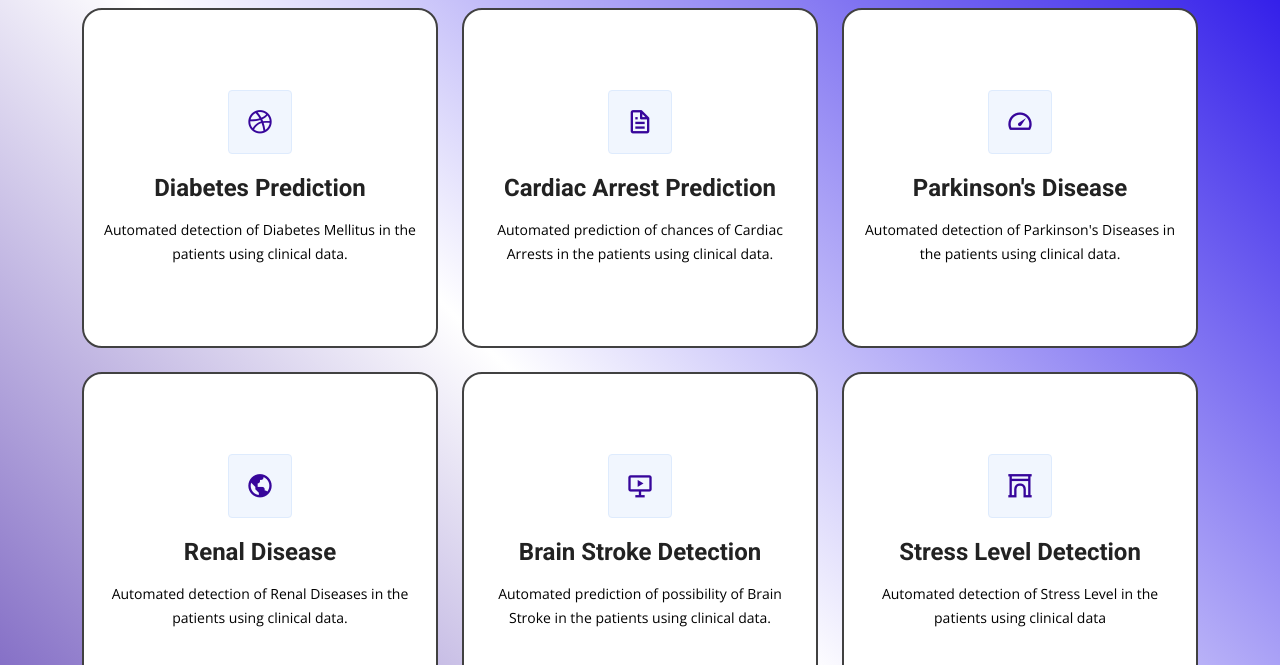
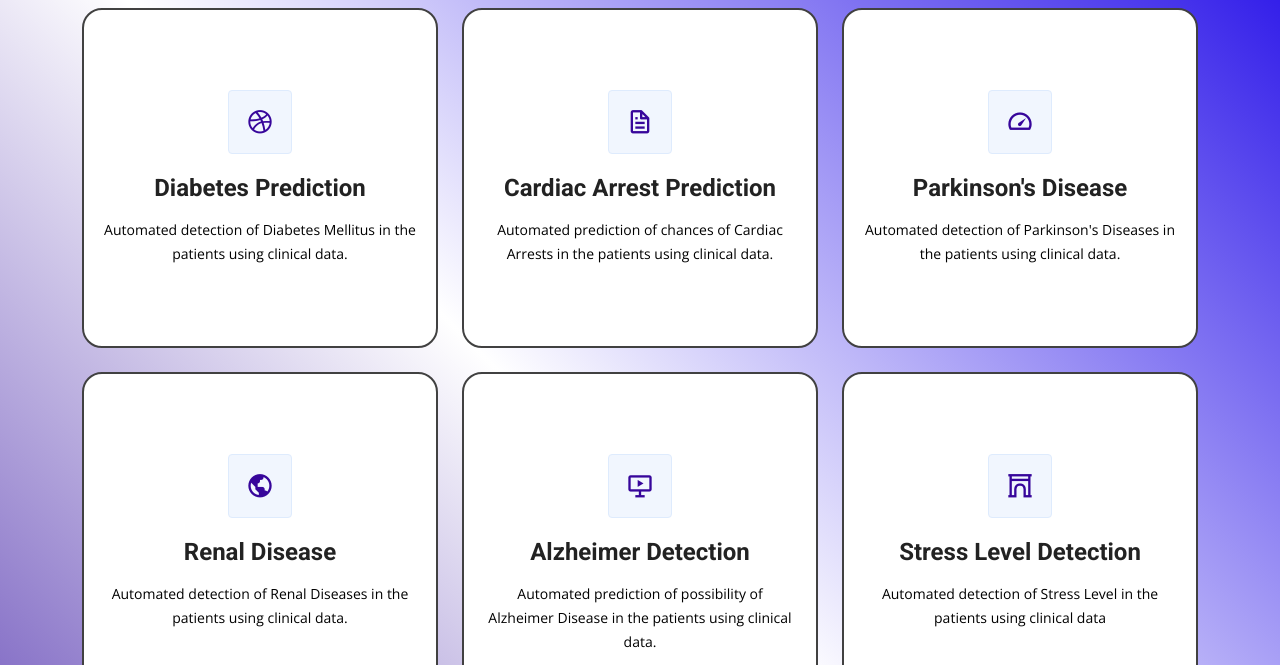
Before and after one commit to My-Web-Station/CureAll, a plain HTML site: page index.html in a window 1280 px wide. Shown: the part 135-800 px from the top of the page. Drawn offline with nearby package versions, Linux system fonts and the light colour scheme; a script that the page names is missing.

Commit message:
Update index.html

```diff
--- a/index.html
+++ b/index.html
@@ -80,8 +80,8 @@
           <div class="col-lg-4 col-md-6 d-flex align-items-stretch mt-4" data-aos="zoom-in" data-aos-delay="200">
             <div class="icon-box">
               <div class="icon"><i class="bx bx-slideshow"></i></div>
-              <h4><a href="https://brain-stroke-detection.streamlit.app/" target="_blank">Brain Stroke Detection</a></h4>
-              <p>Automated prediction of possibility of Brain Stroke in the patients using clinical data.</p>
+              <h4><a href="https://alzheimer-detection.streamlit.app/" target="_blank">Alzheimer Detection</a></h4>
+              <p>Automated prediction of possibility of Alzheimer Disease in the patients using clinical data.</p>
             </div>
           </div>
 
```
